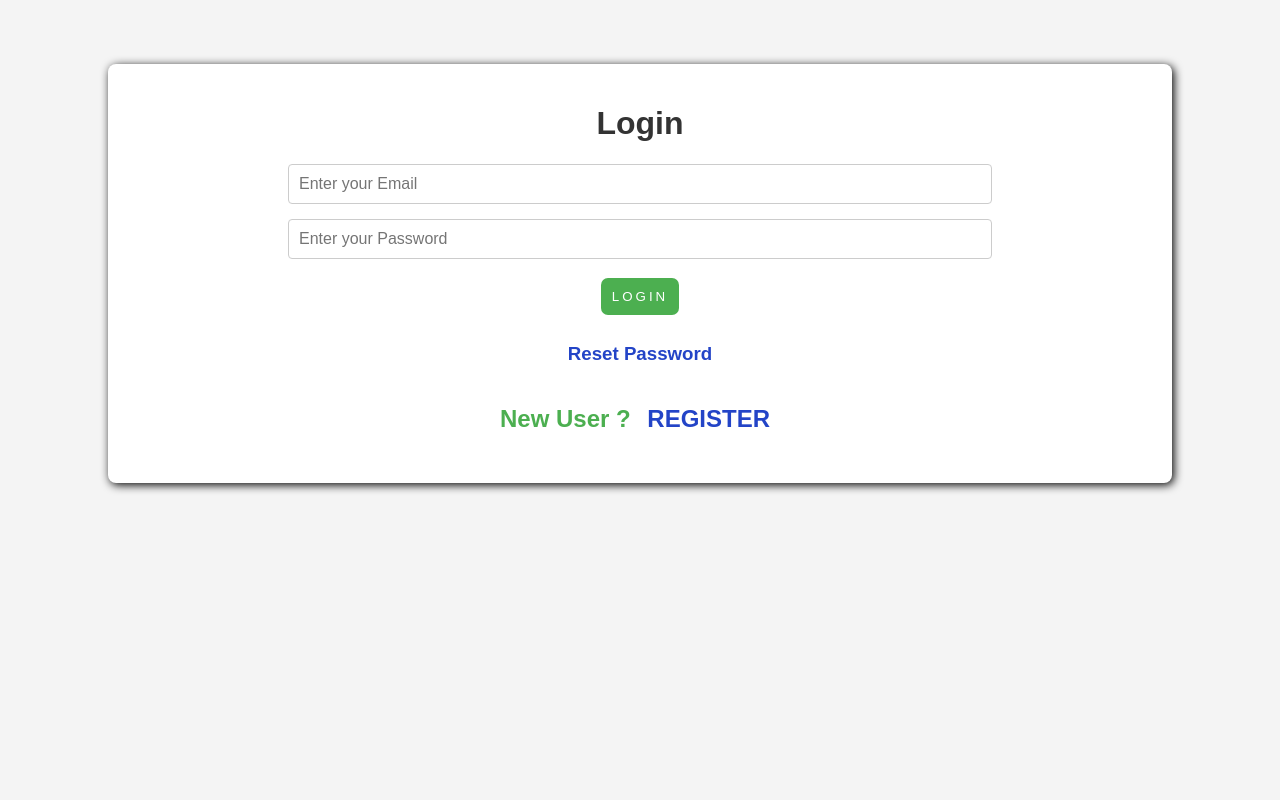
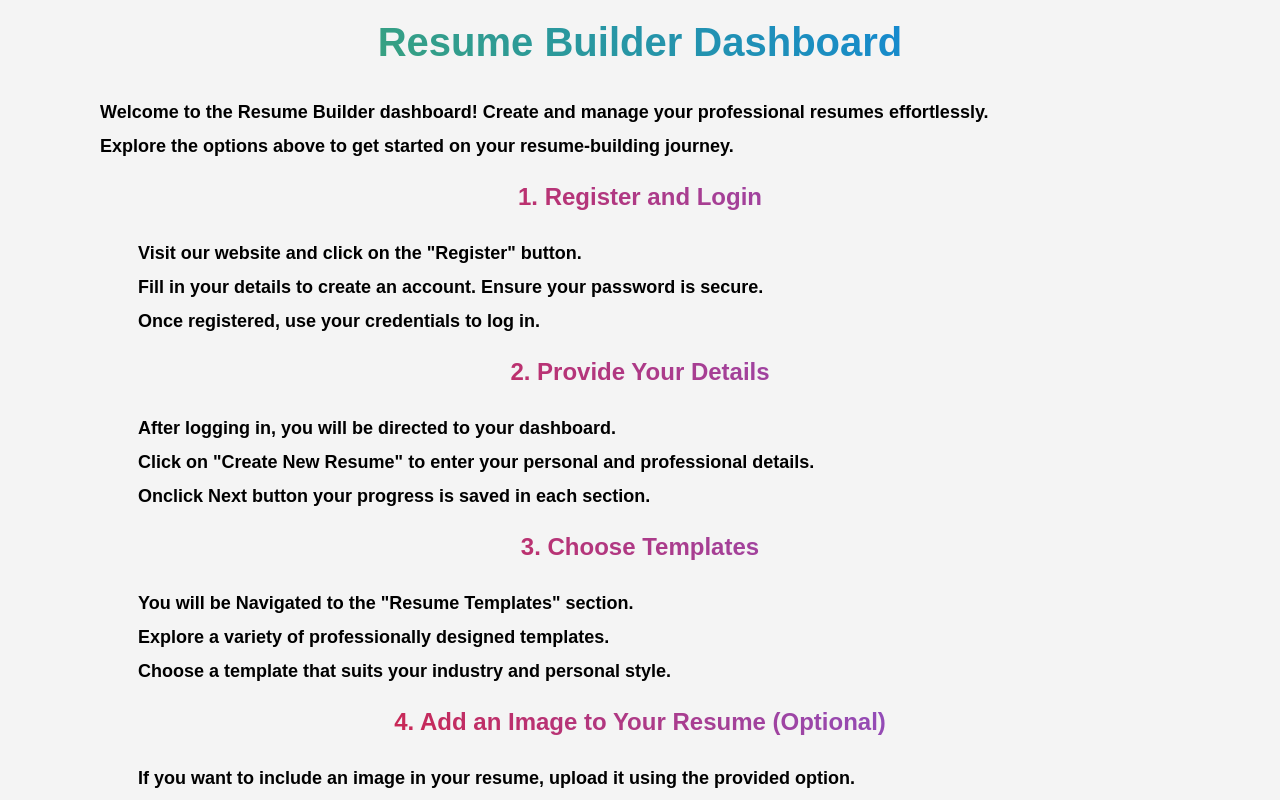
Before and after one commit to Vishnu-D-2002/Dynamic_Portfolio_-_Export_PDF-FE-, a React (Vite) app: page / in a window 1280 px wide. Shown: the top 800 px of the page. Built offline with nearby package versions, Linux system fonts and the light colour scheme.

Commit message:
dashboard as route path

```diff
--- a/src/App.css
+++ b/src/App.css
@@ -275,6 +275,10 @@ form {
     -webkit-text-fill-color: transparent;
 }
 
+#activ-msg{
+    color: #f10d0d;
+}
+
 @media screen and (max-width: 600px) {
     .dashboard-options {
         flex-direction: column;
@@ -298,3 +302,107 @@ form {
         text-align: center;
     }
 }
+
+.dashboard-container {
+    max-width: 1200px;
+    margin: 0 auto;
+    padding: 20px;
+}
+
+.dashboard-info,
+.recent-activities,
+.reviews,
+.related-content,
+#createResume,
+#dashboard-title,
+.dash-head {
+    text-align: center;
+}
+
+#dashboard-title {
+    margin-top: 0;
+}
+
+.dash-head {
+    /* border-bottom: 2px solid #333; */
+    padding-bottom: 5px;
+    margin-top: 20px;
+}
+
+.left-align {
+    text-align: left;
+}
+
+.review-list {
+    display: flex;
+    flex-wrap: wrap;
+    justify-content: space-around;
+}
+
+.review-item {
+    width: 45%;
+    margin: 10px 0;
+    padding: 10px;
+    border: 1px solid #ccc;
+    border-radius: 8px;
+    box-shadow: 0 4px 8px rgba(0, 0, 0, 0.1);
+}
+
+#btnCR {
+    background-color: #007bff;
+    color: #fff;
+    font-size: 16px;
+    padding: 10px 20px;
+    border: none;
+    border-radius: 5px;
+    cursor: pointer;
+    margin-top: 20px;
+}
+
+#btnCR:hover {
+    background-color: #0056b3;
+}
+
+.recent-activities ul {
+    list-style-type: none;
+    padding: 0;
+}
+
+.recent-activities li {
+    margin-bottom: 10px;
+}
+
+.related-content ul {
+    list-style-type: none;
+    padding: 0;
+}
+
+.related-content a {
+    color: #007bff;
+    text-decoration: none;
+    margin-right: 10px;
+}
+
+.contact-support a {
+    color: #007bff;
+    text-decoration: none;
+    margin-right: 10px;
+}
+
+#Impnote{
+    border: 2px solid;
+    border-radius: 20px;
+    padding: 4%;
+    margin: 8% auto;
+    background-color: #414344;
+    color: #fff;
+    padding: 20px;
+    border-radius: 10px;
+    box-shadow: 0 4px 8px rgba(0, 0, 0, 0.1);
+}
+
+@media (max-width: 768px) {
+    .review-item {
+        width: 100%;
+    }
+}
--- a/src/App.jsx
+++ b/src/App.jsx
@@ -25,9 +25,9 @@ function App() {
       <Router>
         <div>
           <Routes>
-            <Route path='/' element={ <SignIn /> } />
+            <Route path='/login' element={ <SignIn /> } />
             <Route path='/register' element={<SignUp />} />
-            <Route path='/dashboard' element={<Dashboard />} />
+            <Route path='/' element={<Dashboard />} />
             <Route path='/emailSend' element={ <EmailSend /> } />
             <Route path='/resetPassword/:randomString' element={<ResetPassword />} />
             <Route path='/activate/:activationToken' element={<Activated />} />
--- a/src/components/Activated.jsx
+++ b/src/components/Activated.jsx
@@ -1,11 +1,12 @@
-import React from 'react'
-import { useNavigate } from 'react-router-dom';
+import React, { useState } from 'react'
+// import { useNavigate } from 'react-router-dom';
 import '../App.css';
 import { instance } from '../services/instance';
 
 function Activated() {
 
-  const navigate = useNavigate();
+  // const navigate = useNavigate();
+  const [message, setMessage] = useState('');
 
   const handleActivation = async (e) => {
 
@@ -16,11 +17,13 @@ function Activated() {
 
       const activated = await instance.get(`/activate/${activationToken}`);
 
-      if (activated.data.message==='Account Activated Succeessfully') {
+      if (activated.data.message === 'Account Activated Succeessfully') {
+        setMessage('Account Activated Successfully. You can now go and login.');
         // console.log('Account Activated Successfull');
-        navigate('/');
+        // navigate('/login');
       } else {
-        console.log('Error in Account Activation')
+        // console.log('Error in Account Activation')
+        setMessage('Error in Account Activation');
       }
 
     } catch (error) {
@@ -33,6 +36,7 @@ function Activated() {
       <form onSubmit={handleActivation}>
         <h1>Please Click the Activate Account Button Below to Activate Your Inactive Account</h1>
         <button type='submit'>Activate Account</button>
+        {message && <h2 id='activ-msg'>{message}</h2>}
         <h2>If you Don't want to Activate Account Please Denied this step</h2>
       </form>
 
--- a/src/components/Dashboard.jsx
+++ b/src/components/Dashboard.jsx
@@ -27,7 +27,7 @@ function Dashboard() {
         <h2 className='dash-head'>1. Register and Login</h2>
         <ol>
           <li className='left-align'> Visit our website and click on the "Register" button.</li>
-          <li className='left-align'>Fill in your details to create an account. Ensure your password is secure.</li>
+          <li className='left-align'> Fill in your details to create an account. Ensure your password is secure.</li>
           <li className='left-align'>Once registered, use your credentials to log in.</li>
         </ol>
 
@@ -57,13 +57,15 @@ function Dashboard() {
           <li className='left-align'> Congratulations! Your professional resume is ready for use.</li>
         </ol>
 
-        <h2 className='dash-head'>Important Notes:</h2>
+        <div id='Impnote'>
+           <h2 className='dash-head' >Important Notes</h2>
         <ul>
           <li className='left-align'>Your information is securely stored and accessible only to you.</li>
         </ul>
 
         <p className='left-align'>Thank you for choosing our resume builder! We're here to help you create a compelling and effective resume for your career journey. If you have any questions or feedback, feel free to reach out to our support team.</p>
 
+       </div>
       </div>
 
       <div id='createResume'>
--- a/src/components/EmailSend.jsx
+++ b/src/components/EmailSend.jsx
@@ -5,6 +5,7 @@ import { instance } from '../services/instance';
 function EmailSend() {
 
     const [email, setEmail] = useState('');
+    const [message, setMessage] = useState('');
 
     const handleMailSend = async (e) => {
         try {
@@ -14,12 +15,13 @@ function EmailSend() {
             const mail = await instance.post('/reset-password', { email });
 
             // console.log('Password Reset Mail send successfully', mail);
-
+            setMessage('Password Reset Mail send successfully');
             setEmail('');
 
         } catch (error) {
 
-            console.error('Error in sending mail', error);
+            // console.error('Error in sending mail', error);
+            setMessage('Error in sending mail');
 
         }
     };
@@ -37,6 +39,7 @@ function EmailSend() {
                   required
               />
               <button type='submit'>SUBMIT</button>
+              {message && <h2 id='activ-msg'>{message}</h2>}
             </form>
       </div>
   )
--- a/src/components/ResetPassword.jsx
+++ b/src/components/ResetPassword.jsx
@@ -22,7 +22,7 @@ function ResetPassword() {
             // console.log('Password changed successfull');
 
             setNewPassword('');
-            navigate('/');
+            navigate('/login');
 
         } catch (error) {
             console.error('Error is Changing Password :', error);
--- a/src/components/SignIn.jsx
+++ b/src/components/SignIn.jsx
@@ -29,7 +29,7 @@ function signIn() {
             setMsg('Entered a Wrong Email or Password');
         } else {
 
-            navigate('/dashboard');
+            navigate('/');
         }
     };
 
--- a/src/components/SignUp.jsx
+++ b/src/components/SignUp.jsx
@@ -77,7 +77,7 @@ function SignUp() {
                     <button type='submit'>REGISTER</button>
                 </div>
 
-                <h2>Already Registered ? <Link to='/'>LOGIN</Link></h2>
+                <h2>Already Registered ? <Link to='/login'>LOGIN</Link></h2>
             </form>
         </div>
     );
--- a/src/pages/PersonalDetail.jsx
+++ b/src/pages/PersonalDetail.jsx
@@ -71,7 +71,7 @@ const PersonalDetails = () => {
     }
   } catch (error) {
       // console.error('Error in POST request:', error.message);
-      navigate('/')
+      navigate('/login')
   }
     }
   };
@@ -131,7 +131,7 @@ const PersonalDetails = () => {
           </div>
         ))}
         <button onClick={() => navigate('/experience')}>Previous</button>
-        <button type="submit">Next</button>
+        <button type="submit">Submit</button>
       </form>
     </div>
   );
```
